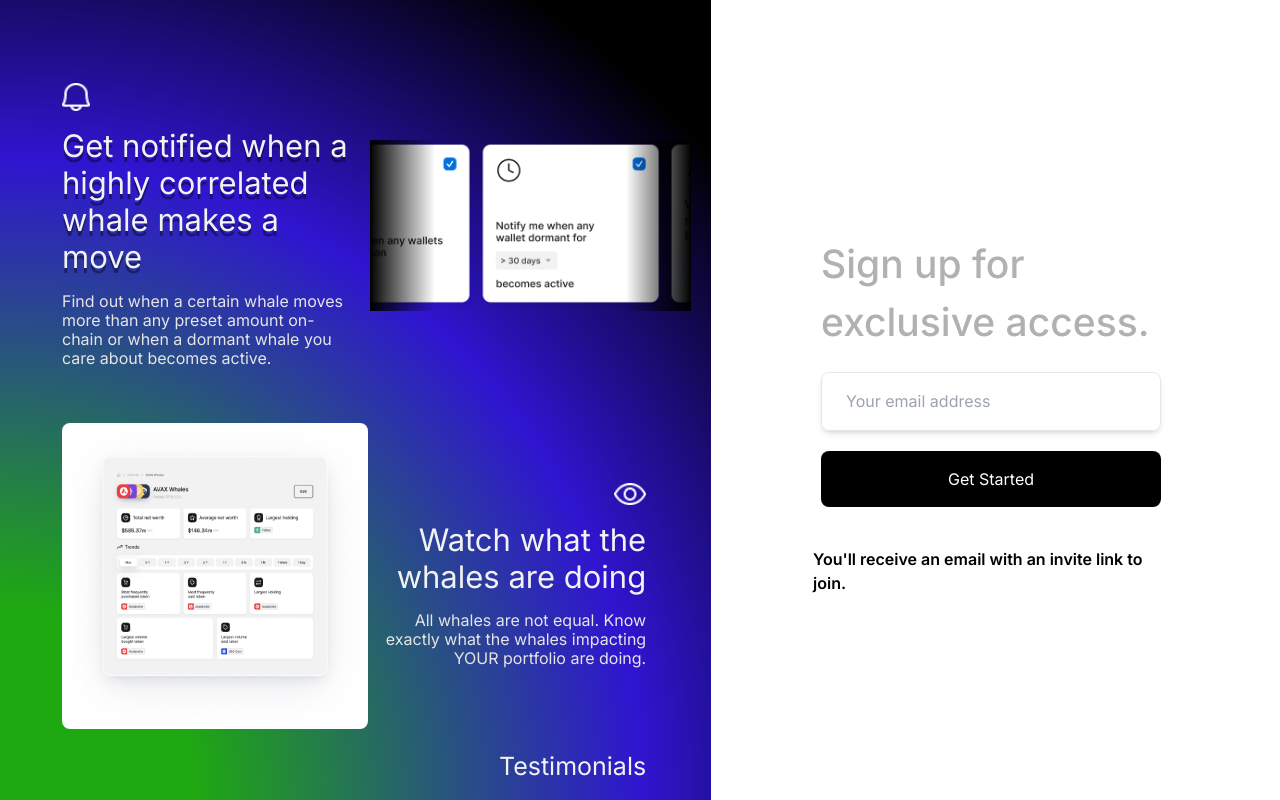
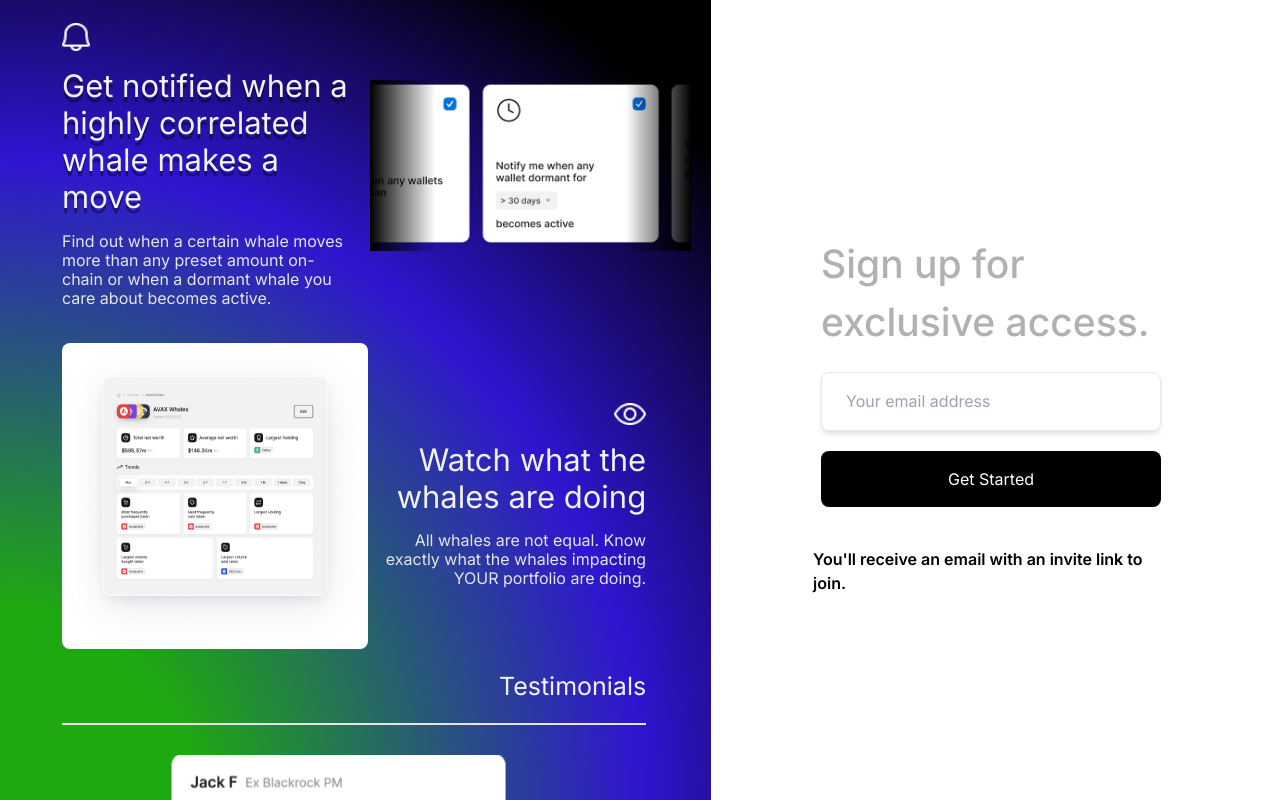
Before and after one commit to rohann06/loch_assessment, a Next.js app: page / in a window 1280 px wide. Built offline with nearby package versions, Linux system fonts and the light colour scheme.

Commit message:
desktop UI completed

```diff
--- a/app/components/TastimonialCarousel/index.tsx
+++ b/app/components/TastimonialCarousel/index.tsx
@@ -46,6 +46,8 @@ const TastimonialCarousel = () => {
       className="h-[136px] w-full"
       arrows={false}
       responsive={responsive}
+      focusOnSelect={true}
+      infinite={true}
     >
       {images.map((image, index) => (
         <img
--- a/app/page.tsx
+++ b/app/page.tsx
@@ -6,8 +6,8 @@ export default function Home() {
   return (
     <main className=" md:flex items-center h-screen overflow-x-hidden ">
       {/* Detail side */}
-      <div className=" h-screen md:w-[55.56%] bg-[radial-gradient(circle_at_bottom_left,_var(--tw-gradient-stops))] from-[#1FA911] from-[18%] via-[#2F15D0] via-[60%] to-[rgb(0,0,0)] to-[90%]">
-        <div className=" flex flex-col w-full pl-[62px] pt-[100px]">
+      <div className=" h-screen md:w-[55.56%] bg-[radial-gradient(circle_at_bottom_left,_var(--tw-gradient-stops))] from-[#1FA911] from-[18%] via-[#2F15D0] via-[60%] to-[rgb(0,0,0)] to-[90%] xl:pt-10">
+        <div className=" flex flex-col w-full pl-[62px] ">
           {/* 1stsection */}
           <div className=" text-[#F2F2F2] h-[251px] flex justify-between items-center w-full">
             <div className=" text-start">
@@ -33,7 +33,7 @@ export default function Home() {
           </div>
 
           {/* 2ndsection */}
-          <div className=" flex items-center justify-between mt-[72px] pr-[65px]">
+          <div className=" flex items-center justify-between mt-[52px] pr-[65px]">
             <div className=" h-[306px] w-[335px] overflow-hidden rounded-lg">
               <img src="./Cohorts-1.jpg" alt="img" className=" h-full w-full" />
             </div>
@@ -54,9 +54,9 @@ export default function Home() {
             <p className=" leading-[30px] text-[25px] text-right text-[#F2F2F2] my-[22px] pr-[65px]">
               Testimonials
             </p>
-            <div className=" border border-[#E5E5E6] h-[1px] pr-[65px]" />
+            <div className=" border border-[#E5E5E6] h-[1px] mr-[65px]" />
 
-            <div className=" flex justify-between  items-end gap-x-[40px] mt-[40px] h-[136px]">
+            <div className=" flex justify-between  items-end gap-x-[40px] mt-[30px] h-[136px]">
               <img
                 src="./lochLogo.png"
                 alt="logo"
```
